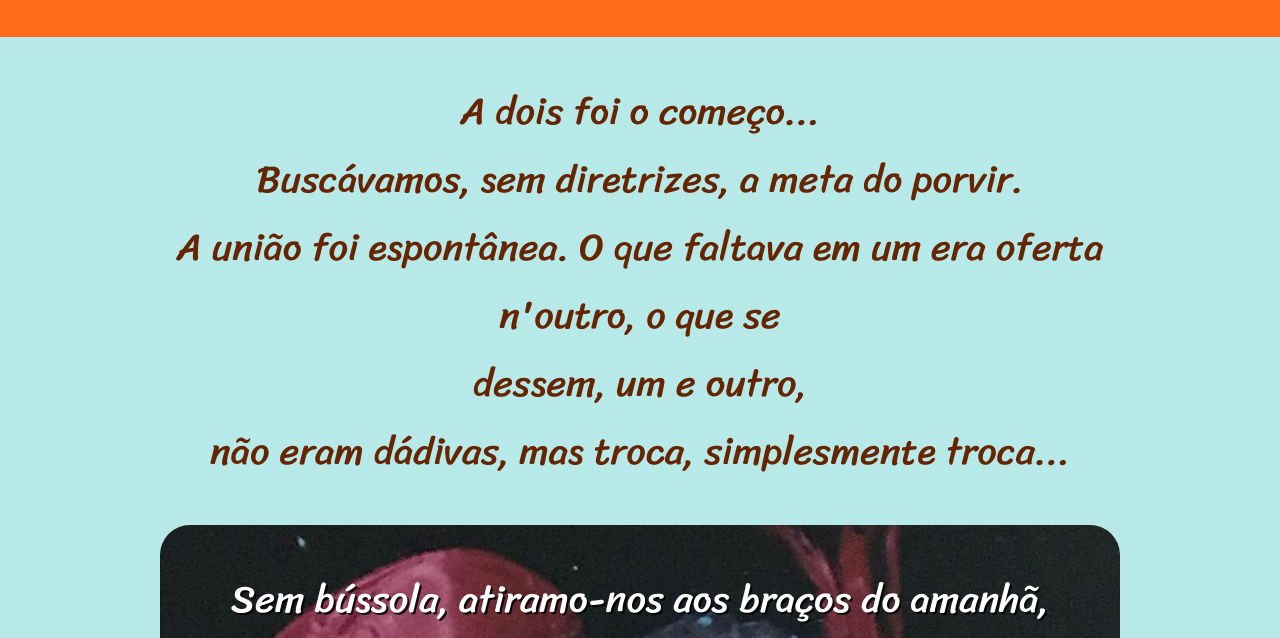
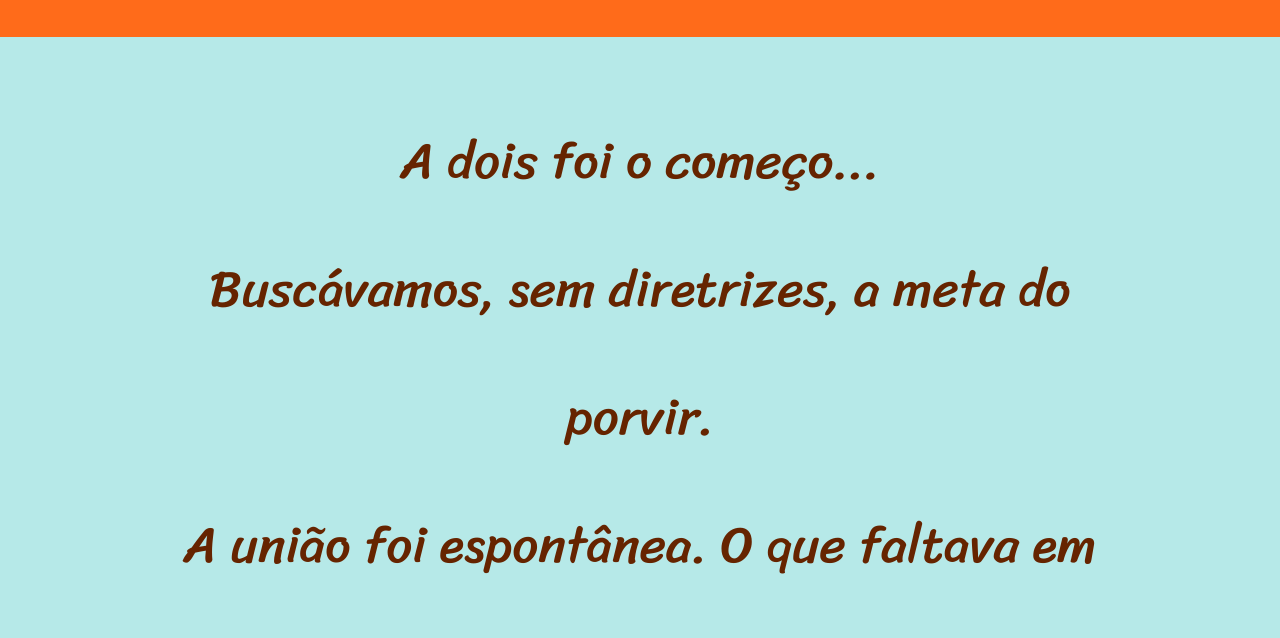
Before and after one commit to MarcoTulioSX/projeto-a-dois-foi-o-comeco, a plain HTML site: page index.html in a window 1280 px wide. Shown: the part 162-800 px from the top of the page. Drawn offline with Linux system fonts and the light colour scheme.

Commit message:
Ajuste no espaço entre linhas

```diff
--- a/estilos/style.css
+++ b/estilos/style.css
@@ -47,13 +47,14 @@ main {
 
 section {
     font-family: var(--fonte2);
-    padding-top: 40px;
-    padding-bottom: 40px;
+    padding-top: 60px;
+    padding-bottom: 60px;
     text-align: center;
-    font-size: 3vw;
+    font-size: 4vw;
     width: 75vw;
     margin: auto;
     border-radius: 30px;
+    line-height: 2.5em;
 }
 
 .imagem {
```
